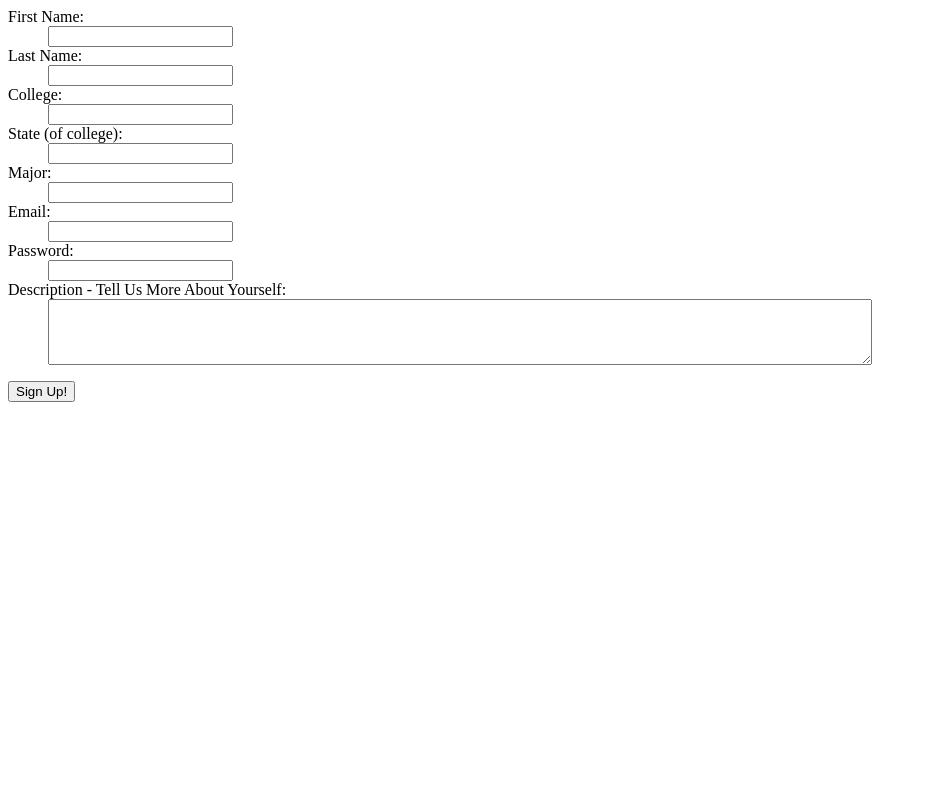
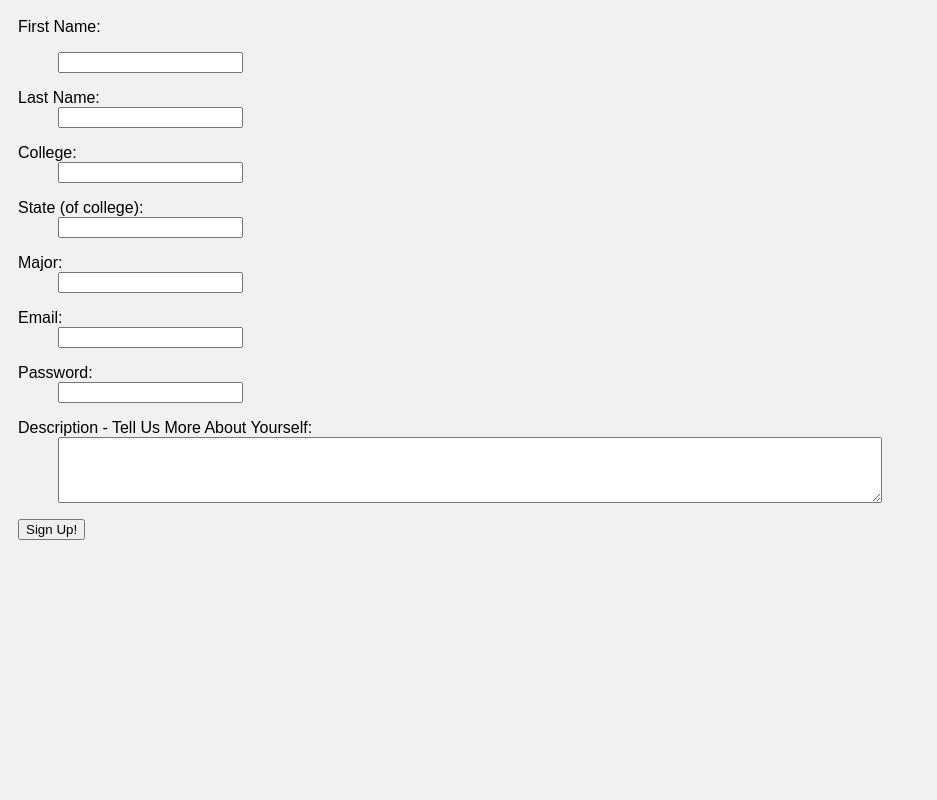
Before and after one commit to Acryus/Final-Project, a Python web app: template templates/createProfile.html in a window 1280 px wide. Shown: the whole page, without its empty margins (0-937 px from the left). Run offline with Jinja, Linux system fonts and the light colour scheme; the template is opened without the code that fills it, so the values that code supplies are empty.

Commit message:
adding a background image and formatting

```diff
--- a/templates/createProfile.html
+++ b/templates/createProfile.html
@@ -3,6 +3,92 @@
     <title>uniSource</title>
   </head>
   <body>
+  <style>
+  * {
+    box-sizing: border-box;
+  }
+
+  body {
+      font-family: Arial;
+      padding: 10px;
+      background: #f1f1f1;
+  }
+
+
+  .header {
+      font-family: Jazz LET, fantasy;
+      padding: 30px;
+      text-align: center;
+      background:MediumSeaGreen	;
+  }
+
+  .header h1 {
+      font-size: 50px
+      ;
+  }
+
+  /* Style the top navigation bar */
+  .topnav {
+      overflow: hidden;
+      background-color: #333;
+  }
+
+  /* Style the topnav links */
+  .topnav a {
+      float: left;
+      display: block;
+      color: #f2f2f2;
+      text-align: center;
+      padding: 14px 16px;
+      text-decoration: none;
+  }
+
+  /* Change color on hover */
+  .topnav a:hover {
+      background-color: #ddd;
+      color: darkgreen;
+  }
+
+  /* Create two unequal columns that floats next to each other */
+  /* Left column */
+  .leftcolumn {
+      float: left;
+      width: 75%;
+  }
+
+  /* Right column */
+  .rightcolumn {
+      float: left;
+      width: 25%;
+      background-color: #f1f1f1;
+      padding-left: 20px;
+  }
+
+  /* Add a card effect for articles */
+  .card {
+      background-color: white;
+      padding: 20px;
+      margin-top: 20px;
+  }
+
+  /* Clear floats after the columns */
+  .row:after {
+      content: "";
+      display: table;
+      clear: both;
+  }
+
+  /* Footer */
+  .footer {
+      padding: 20px;
+      text-align: center;
+      background: MediumSeaGreen;
+      margin-top: 20px
+      ;
+  }
+  </style>
+
+
     <form autocomplete="off" action="/">
       <dl>
 
@@ -10,15 +96,18 @@
         <label for "firstName">First Name:</label>
       </dt>
       <dd>
+        <p></p>
         <input id="firstName" name="firstName" class = "format" type="text">
       </dd>
 
       <dt>
+        <p></p>
         <label for "lastName">Last Name:</label>
       </dt>
       <dd>
         <input id="lastName" name="lastName" class = "format" type="text">
       </dd>
+      <p></p>
 
       <dt>
         <label for "college">College:</label>
@@ -26,35 +115,35 @@
       <dd>
         <input id="college" name="college" class = "autocomplete" type="text">
       </dd>
-
+<p></p>
       <dt>
         <label for "state">State (of college):</label>
       </dt>
       <dd>
         <input id="state" name="state" class = "autocomplete" type="text">
       </dd>
-
+<p></p>
       <dt>
         <label for "major">Major:</label>
       </dt>
       <dd>
         <input id="major" name="major" class = "format" type="text">
       </dd>
-
+<p></p>
       <dt>
         <label for "email">Email:</label>
       </dt>
       <dd>
         <input id="email" name="email" class = "format" type="text">
       </dd>
-
+<p></p>
       <dt>
         <label for "password">Password:</label>
       </dt>
       <dd>
         <input id="password" name="password" class = "format" type="text">
       </dd>
-
+<p></p>
        <dt>
          <label for="description" class="format">Description - Tell Us More About Yourself:</label>
        </dt>
@@ -62,6 +151,7 @@
          <textarea rows="4" cols="100" id="description" class="profile_form" name="desc"></textarea>
        </dd>
       </dl>
+  <p></p>
       <input type="submit" value="Sign Up!">
     </form>
   </body>
```
